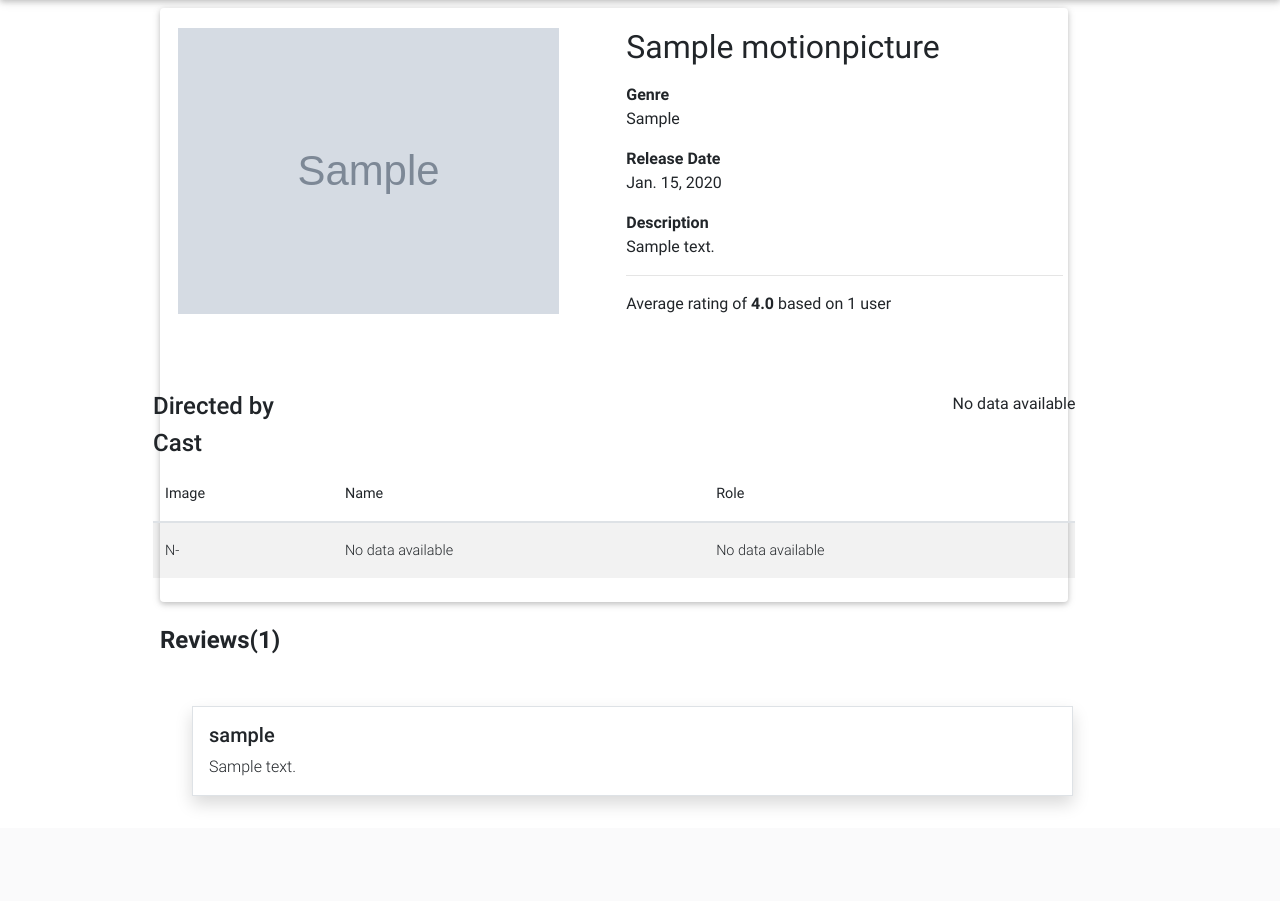
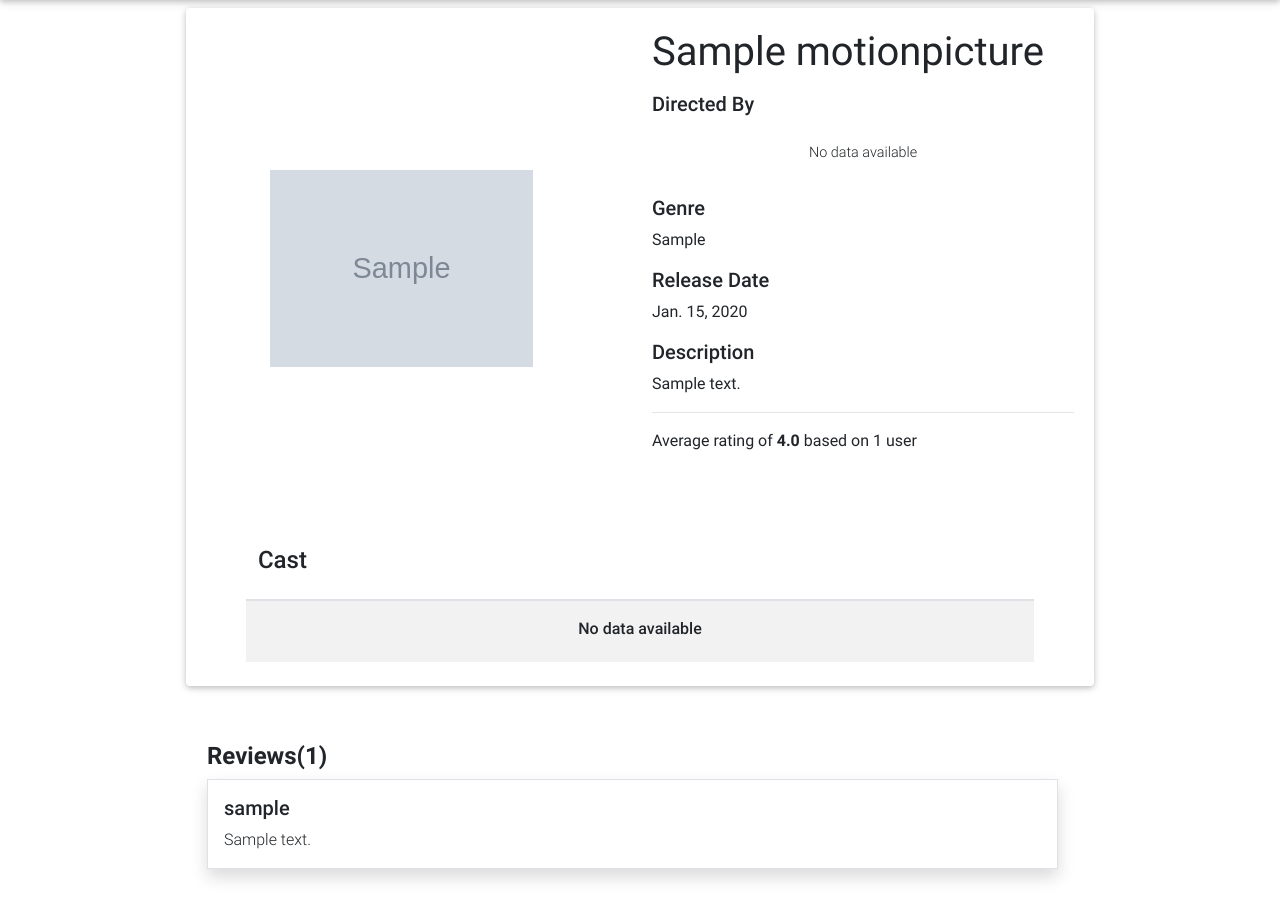
Before and after one commit to Ant0nyJM/movieapp, a Django app: page /movieapp/movie/1/ in a window 1280 px wide. Shown: the part 71-972 px from the top of the page. Before the commit the page ends 876 px from the top, so only its background shows below. Run offline with Django 3.2, Linux system fonts and the light colour scheme; tables that the repository leaves empty hold one stand-in row (values such as "Sample post"); grey boxes marked "Sample" are stand-in pictures; parts of the project's set-up code (start-up, migrations or seed data) failed here and were passed over; some libraries are stand-ins or nearby versions.

Commit message:
oct-18-1427

```diff
--- a/movieapp/templates/movieapp/movie_edit.html
+++ b/movieapp/templates/movieapp/movie_edit.html
@@ -1,7 +1,7 @@
 {% extends 'movieapp/base.html' %}
 {% load widget_tweaks %}
 {% block title %}Movie Edit{% endblock %}
-
+{% load static %}
 {% block scripts %}
 <script>
 
@@ -192,7 +192,11 @@ function addArtist(img,name,pk){
 
 
                                                 <div class="p-1">
+                                                    {% if actor.image %}
                                                     <img class='m-1' style="width:2em;height:auto;" src="{{ actor.image.url }}">
+                                                    {% else %}
+                                                    <img class='m-1' style="width:2em;height:auto;" src="{% static 'movieapp/images/noimage.jpg' %}">
+                                                    {% endif %}
                                                     <span class="text-muted">{{ actor.name }}</span>
                                                     <i class="fa fa-times m-1" onclick="deleteArtist(this)"></i>
                                                     <input class="tag-hidden" name='artist_ids[]' type="hidden" value="{{actor.artist_id}}">
--- a/movieapp/templates/movieapp/movie_view.html
+++ b/movieapp/templates/movieapp/movie_view.html
@@ -5,6 +5,11 @@
 
 {% block style %}
 <link rel="stylesheet" href="{% static 'movieapp/css/movie_view.css'%}">
+<style type="text/css">
+
+
+
+</style>
 {% endblock %}
 
 {% block scripts %}
@@ -46,26 +51,27 @@ function addToList(){
 
 {% endblock %}
 {% block content%}
-
+<div class="col">
 <div class="row">
-<div class="card p-2">
+<div class="card p-2 mx-auto">
+    <div class="col">
       <div class="row">
-          <div class="col-sm-6 p-1 d-flex" style="height:80%;">
+          <div class="col-sm-6 p-1 d-flex flex-column align-self-center" style="height:80%;">
 
               <div class="row" style="width:inherit;">
-                <div class="container">
+
                     <article class="gallery-wrap" style="width:inherit;">
                         <div class="img-big-wrap d-flex justify-content-center pt-2" style="width:inherit;">
                                 {% if movie.image %}
-                                <img class="img-responsive" src="{{movie.image.url}}" style="max-width:inherit;max-height:inherit;;width:90%;height:auto;">
+                                <img class="img-responsive" src="{{movie.image.url}}" style="max-width:inherit;width:60%;height:auto;">
                                 {% else %}
-                                    <img src="{% static 'movieapp/images/noimage.png' %}" style="width:100%;height:auto;">
+                                    <img class="img-responsive"  src="{% static 'movieapp/images/noimage2.jpg' %}" style="max-width:inherit;width:60%;height:auto;">
                                 {% endif%}
                         </div>
 
 
                     </article>
-                </div>
+
                 </div>
                 <div class="row">
                     <!-- gallery-wrap .end// -->
@@ -88,16 +94,37 @@ function addToList(){
 
           <aside>
               <article class="card-body p-1 m-1">
-                  <h2 class="title mb-3">{{ movie.name }}</h2>
+                  <h1 class="title mb-3">{{ movie.name }}</h2>
+                  <dl class="param param-feature">
+                        <dt><p class="h5">Directed By</p></dt>
+                        <dd>
+                            <table class="table table-borderless p-1">
+
+                                <tbody>
+                                    {% if director %}
+                                        <tr>
+                                            <td><a href="{% url 'artist_view' director.artist_id %}">{% if director.image %}<img src="{{ director.image.url }}" style="width:3em;height:auto;">{% else %}<img src="{% static 'movieapp/images/noimage.png' %}" style="width:3em;height:auto;">{% endif %}</a></td>
+                                            <td style="vertical-align: middle;"><h6><a href="{% url 'artist_view' director.artist_id %}">{{ director.name }}</a></h6></td>
+                                        </tr>
+                                        {% else %}
+                                        <tr style="text-align:center;">
+                                            <td colspan="2">No data available</td>
+                                        </tr>
+                                    {% endif %}
+                                </tbody>
+                            </table>
+
+                        </dd>
+                  </dl>
 
 
                   <dl class="param param-feature">
-                        <dt>Genre</dt>
+                        <dt><p class="h5">Genre</p></dt>
                         <dd>{{ movie.genre }}</dd>
                   </dl>
                   <!-- item-property-hor .// -->
                   <dl class="param param-feature">
-                      <dt>Release Date</dt>
+                      <dt><p class="h5">Release Date</p></dt>
                       <dd>{{ movie.release_date }}</dd>
                   </dl>
 
@@ -105,7 +132,7 @@ function addToList(){
 
                   <!-- item-property-hor .// -->
                   <dl class="param param-feature">
-                      <dt>Description</dt>
+                      <dt><p class="h5">Description</p></dt>
                       <dd>{{ movie.description }}</dd>
                   </dl>
 
@@ -158,16 +185,7 @@ function addToList(){
 
                     {% endif %}
 
-                    {% if user.is_superuser or movie.user == user %}
-                        <hr>
 
-
-                        <a class="btn btn-warning p-2" href="{% url 'movie_edit' movie.movie_id %}">Edit Movie<a>
-                        <button class="btn btn-danger p-2" onclick="deleteMovie()">Delete Movie</button>
-
-                            <!-- <span>Movie has not been approved</span> -->
-
-                    {% endif %}
                         <span style="visibility:hidden">NNNNNNNNNNNNNNNNNNNNNNNNNNNNNNNNNNNNNNNNNNN</span>
 
               </article>
@@ -180,41 +198,30 @@ function addToList(){
       </div>
       <!-- row.// -->
       <div class="row">
-          <div class="col">
+          <div class="col-sm-11 mx-auto">
+              <div class="container">
+
                 <div class="row">
-                <p class="h4">Directed by</p><hr>
-                {% if director %}
-                    <a href="{% url 'artist_view' director.artist_id %}">{{ director.name }}</a>
-                {% else %}
-                    No data available
-                {% endif %}
-            </div>
-            <div class="row">
-                <p class="h4">Cast</p><hr>
-                <table class="table table-striped">
+                    <table class="table table-striped p-1">
                         <thead>
                             <tr>
-                            <th scope="col">Image</th>
-                            <th scope="col">Name</th>
-                            <th scope="col">Role</th>
+                                <th scope="col" colspan="3"><p class="h4">Cast</p></th>
                             </tr>
                         </thead>
                         <tbody>
                             {% if actors %}
                                 {% for actor in actors %}
-                                <tr>
-                                <td><img src="{{ actor.image.url }}" style="width:2em;height:auto;"></td>
-                                <td><a href="{% url 'artist_view' actor.artist_id %}">{{actor.name}}</a></td>
-                                <td>{{ actor.type }}</td>
+                                    <tr class="p-1">
+                                        <td><a href="{% url 'artist_view' actor.artist_id %}">{% if actor.image %}<img src="{{ actor.image.url }}" style="width:3em;height:auto;">{% else %}<img src="{% static 'movieapp/images/noimage.png' %}" style="width:3em;height:auto;">{% endif %}</a></td>
+                                        <td style="vertical-align: middle;"><h5><a href="{% url 'artist_view' actor.artist_id %}">{{actor.name}}</a></h5></td>
+                                        <td style="vertical-align: middle;"><h5>{{ actor.artist_type }}</h5></td>
                                     </tr>
 
 
                                 {% endfor %}
                             {% else %}
-                            <tr>
-                                <td>N-</td>
-                                <td>No data available</td>
-                                <td>No data available</td>
+                                <tr style="text-align:center;">
+                                    <td colspan="3"><p class="h6">No data available</p></td>
                                 </tr>
                             {% endif %}
                         </tbody>
@@ -222,11 +229,24 @@ function addToList(){
 
 
                 </div>
+                <div class="row">
+                        {% if user.is_superuser or movie.user == user %}
+                        <hr>
+
+
+                        <a class="btn btn-warning p-2" href="{% url 'movie_edit' movie.movie_id %}">Edit Movie<a>
+                        <button class="btn btn-danger p-2" onclick="deleteMovie()">Delete Movie</button>
+
+                            <!-- <span>Movie has not been approved</span> -->
+
+                    {% endif %}
+                </div>
+            </div>
 
           </div>
 
       </div>
-
+    </div>
 
 
   </div>
@@ -235,13 +255,12 @@ function addToList(){
   <!-- card.// -->
 
   <div class="row mr-auto mt-4">
-        <p class="h4 font-weight-bold">Reviews({{reviews_len}})</p>
-        <br>
-        <br>
+
         <div class="container p-4">
             {% if reviews_len == 0%}
                 <p>No reviews for {{ movie.name }}</p>
             {% else %}
+                <p class="h4 m-2 font-weight-bold">Reviews({{reviews_len}})</p>
                 {% for review in reviews %}
                     <div class="row p-3 m-2 border shadow bg-white">
                         <div class="container">
@@ -284,7 +303,7 @@ function addToList(){
 </div>
 {% endif %}
 
-
+</div>
 
 
 
--- a/movieapp/views.py
+++ b/movieapp/views.py
@@ -397,7 +397,7 @@ class ArtistAddView(View):
 class ArtistView(View):
     def get(self,request,artist_id):
         artist = my_models.Artist.objects.get(artist_id=artist_id)
-        return render(request,'movieapp/artist_view.html',{'artist':artist})
+        return render(request,'movieapp/artist_view2.html',{'artist':artist})
 
 
 
```
Also changed, not shown: movieapp/templates/movieapp/artist_view2.html (added, +166 -0 lines), movieapp/static/movieapp/images/noimage (copy 1).png (deleted), movieapp/static/movieapp/images/noimage.png (deleted), movieapp/static/movieapp/images/noimage2.jpg (added). Lines whose indentation alone changed are shown as unchanged.
